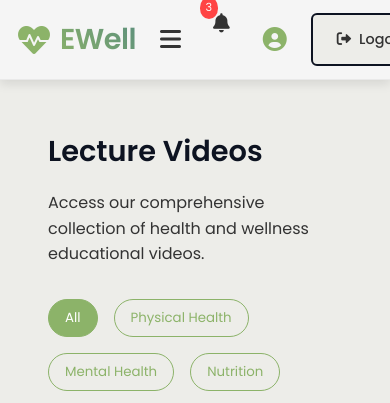
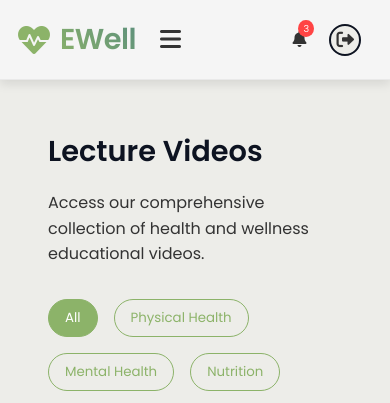
Before and after one commit to Abner1111111/EWell, a PHP site: page /user/lecture_videos.php in a window 390 px wide. Shown: the top 403 px of the page. Run offline with PHP 8.4, Linux system fonts and the light colour scheme; a user stored in the database is signed in.

Commit message:
lecture and header in mobile view

```diff
--- a/user/includes/header.php
+++ b/user/includes/header.php
@@ -158,6 +158,101 @@
             transform: translateY(0);
         }
     }
+
+    /* Mobile Responsive Styles */
+    @media (max-width: 768px) {
+        .announcement-dropdown {
+            margin-right: 10px;
+        }
+
+        .announcement-icon {
+            font-size: 1.1rem;
+            padding: 6px;
+        }
+
+        .notification-badge {
+            top: -3px;
+            right: -3px;
+            font-size: 0.6rem;
+            padding: 1px 4px;
+            min-width: 16px;
+        }
+
+        .user-info {
+            display: flex;
+            align-items: center;
+            gap: 0.5rem;
+        }
+
+        .user-profile {
+            display: none;
+        }
+
+        .logout-btn {
+            padding: 8px;
+            border-radius: 50%;
+            width: 35px;
+            height: 35px;
+            display: flex;
+            align-items: center;
+            justify-content: center;
+        }
+
+        .logout-btn span {
+            display: none;
+        }
+
+        .logout-btn i {
+            margin: 0;
+            font-size: 1.1rem;
+        }
+
+        .announcement-dropdown .dropdown-content {
+            position: fixed;
+            top: var(--header-height);
+            left: 0;
+            right: 0;
+            width: 100%;
+            max-width: 100%;
+            border-radius: 0;
+            box-shadow: 0 4px 12px rgba(0, 0, 0, 0.1);
+            transform: translateY(-100%);
+            transition: transform 0.3s ease;
+        }
+
+        .announcement-dropdown .dropdown-content.show {
+            transform: translateY(0);
+        }
+
+        .announcement-content {
+            max-height: calc(100vh - var(--header-height));
+            overflow-y: auto;
+        }
+
+        .announcement-item {
+            padding: 15px;
+        }
+
+        .announcement-text p {
+            font-size: 0.95rem;
+        }
+    }
+
+    @media (max-width: 480px) {
+        .announcement-dropdown {
+            margin-right: 5px;
+        }
+
+        .announcement-icon {
+            font-size: 1rem;
+            padding: 5px;
+        }
+
+        .logout-btn {
+            width: 32px;
+            height: 32px;
+        }
+    }
 </style>
 <header class="main-header">
     <div class="header-left">
@@ -308,4 +403,33 @@
                 dropdownContent.style.display === 'block' ? 'none' : 'block';
         });
     }
+
+    // Handle announcement dropdown in mobile view
+    const announcementIcon = document.querySelector('.announcement-icon');
+    const announcementContent = document.querySelector('.announcement-dropdown .dropdown-content');
+
+    announcementIcon.addEventListener('click', function(e) {
+        e.preventDefault();
+        if (window.innerWidth <= 768) {
+            announcementContent.classList.toggle('show');
+            // Close other dropdowns if open
+            document.querySelectorAll('.dropdown-content:not(.announcement-content)').forEach(content => {
+                content.style.display = 'none';
+            });
+        }
+    });
+
+    // Close announcement dropdown when clicking outside
+    document.addEventListener('click', function(e) {
+        if (!e.target.closest('.announcement-dropdown') && window.innerWidth <= 768) {
+            announcementContent.classList.remove('show');
+        }
+    });
+
+    // Handle window resize
+    window.addEventListener('resize', function() {
+        if (window.innerWidth > 768) {
+            announcementContent.classList.remove('show');
+        }
+    });
 </script>
--- a/user/lecture_videos.php
+++ b/user/lecture_videos.php
@@ -186,6 +186,20 @@ include '../back_end/session.php';
             .video-description {
                 font-size: 0.85rem;
             }
+
+            .modal-content {
+                width: 95% !important;
+                margin: 0 auto !important;
+                position: absolute !important;
+                top: 50% !important;
+                left: 50% !important;
+                transform: translate(-50%, -50%) !important;
+            }
+
+            .close-modal {
+                right: 10px !important;
+                top: 10px !important;
+            }
         }
     </style>
 </head>
```
